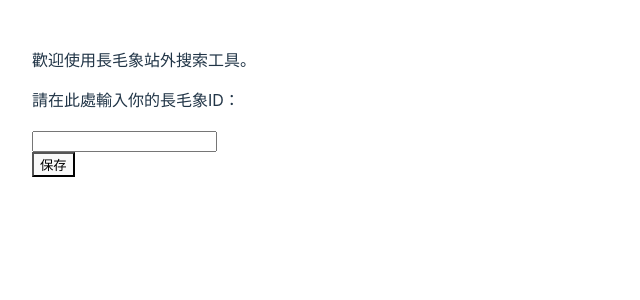
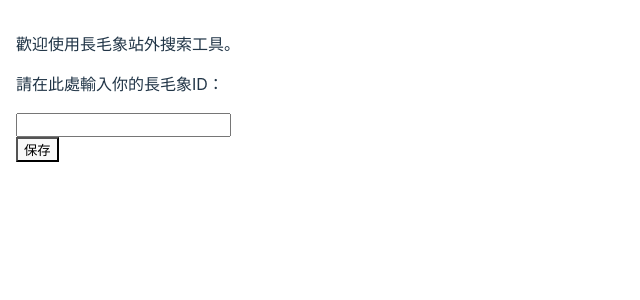
Before and after one commit to mastodon-mini-search/mastodon-mini-search, a Vue app: page / in a window 1280 px wide. Shown: the top 300 px of the page, without its empty margins (0-640 px from the left). Built offline with nearby package versions, Linux system fonts and the light colour scheme.

Commit message:
update style

```diff
--- a/src/components/ResultItem.vue
+++ b/src/components/ResultItem.vue
@@ -1,8 +1,8 @@
 <template>
   <article>
     <main v-html="status.content"></main>
-    <div>
-      <a :href="props.result.id" target="_blank">原文</a>
+    <div class="meta">
+      <a :href="link" target="_blank">原文</a> 來自 <a :href="authorLink" target="_blank">@{{ status.acct }}</a>
     </div>
     <hr>
   </article>
@@ -19,7 +19,8 @@ const props = defineProps<{
 }>()
 
 const status = computed(() => props.store.statuses[props.result.id])
-
+const link = computed(() => `${props.store.account.instanceUrl}/@${status.value.acct}/${status.value.id}`)
+const authorLink = computed(() => `${props.store.account.instanceUrl}/@${status.value.acct}`)
 /*
 const typeNames = {
   post: '原創',
@@ -38,4 +39,7 @@ main {
   -webkit-box-orient: vertical;
   overflow: hidden;
 }
+.meta {
+  margin-top: 0.5rem;
+}
 </style>
--- a/src/style.css
+++ b/src/style.css
@@ -24,24 +24,11 @@ a:hover {
 
 body {
   margin: 0;
-  min-width: 320px;
-  min-height: 100vh;
-  max-width: 100%;
-}
-
-h1 {
-  font-size: 3.2em;
-  line-height: 1.1;
-}
-
-.card {
-  padding: 2em;
 }
 
 #app {
-  max-width: 1280px;
-  margin: 0 auto;
-  padding: 2rem;
+  max-width: 600px;
+  padding: 1rem;
 }
 
 @media (prefers-color-scheme: light) {
@@ -56,3 +43,7 @@ h1 {
     background-color: #f9f9f9;
   }
 }
+
+input {
+  font-size: 16px;
+}
```
